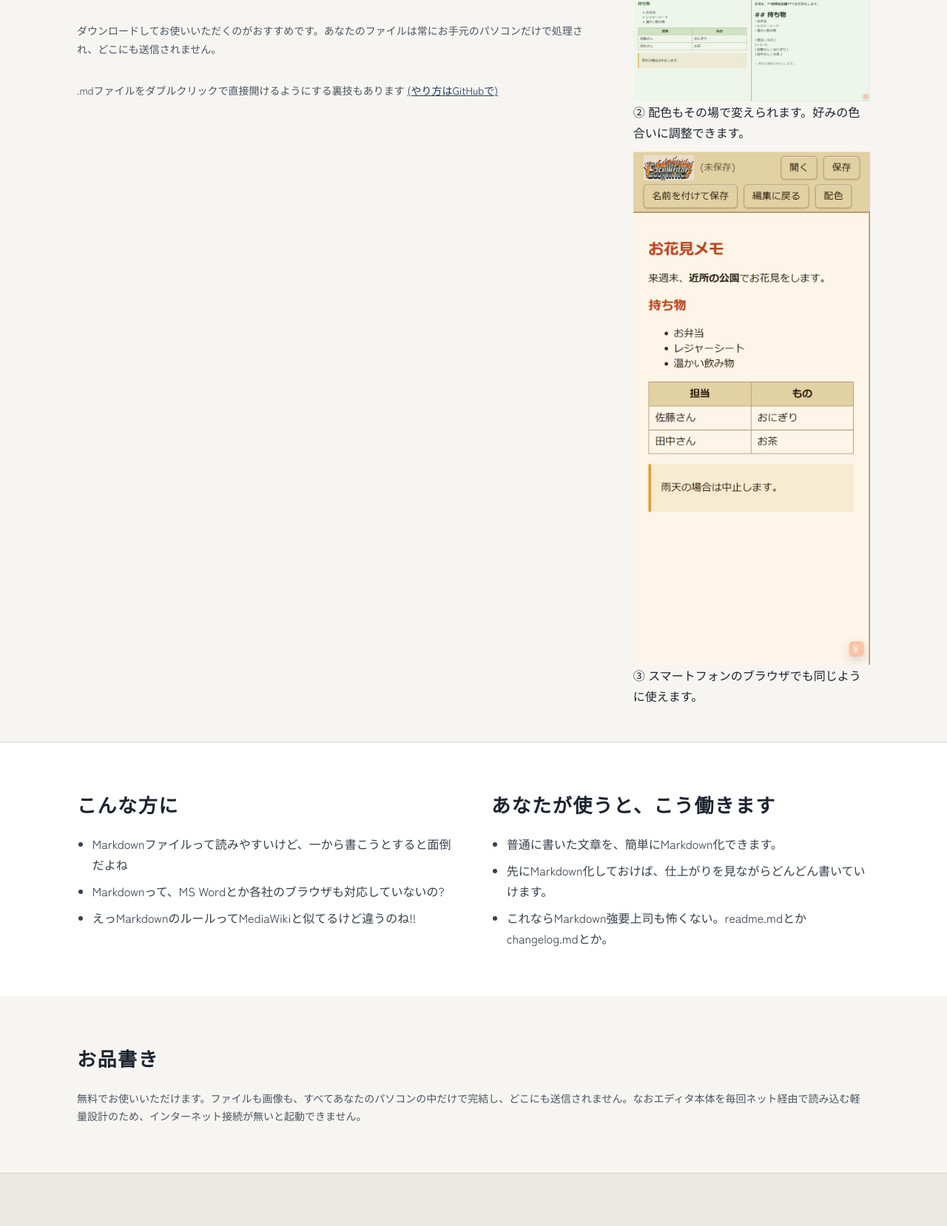
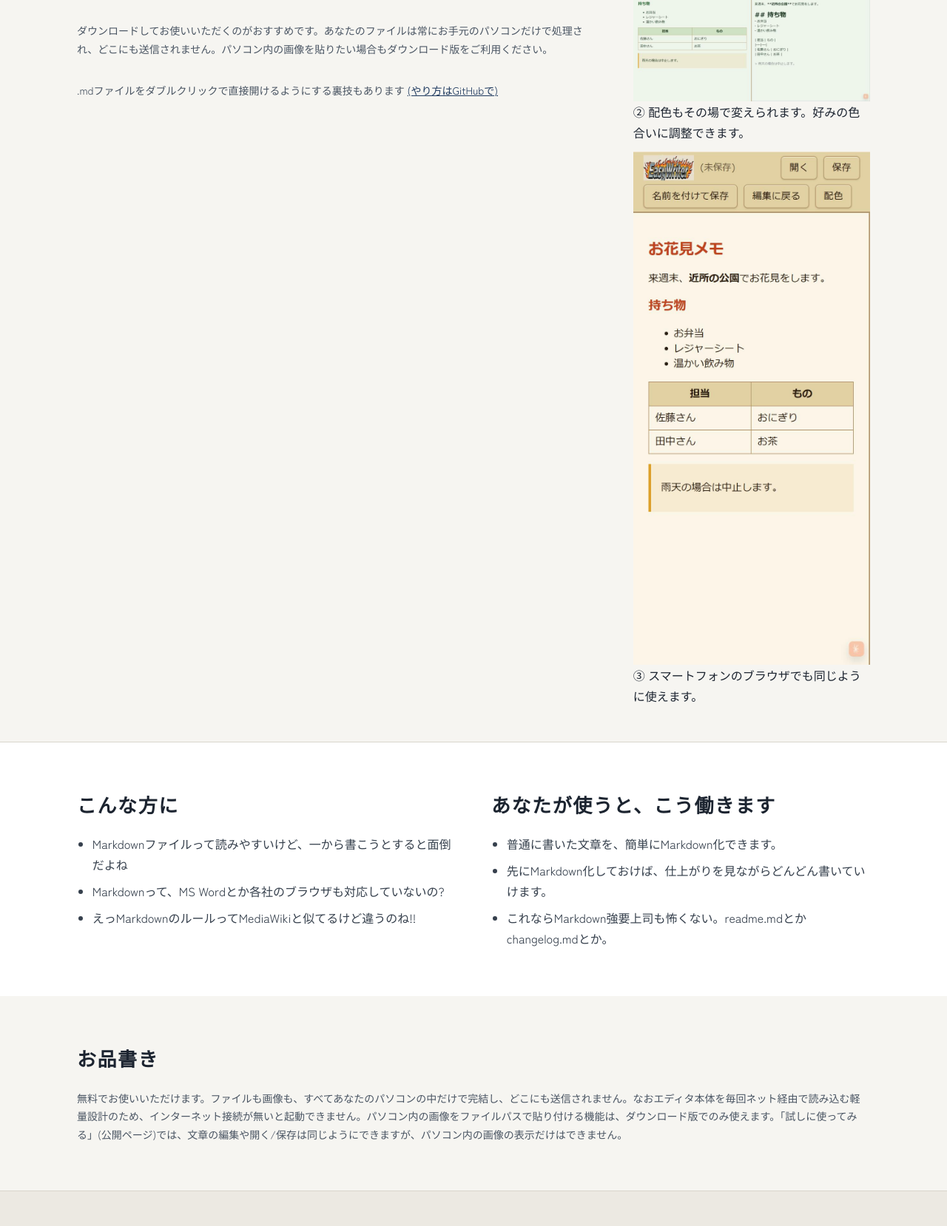
Before and after one commit to k1sasaki/k1sasaki.github.io, a plain HTML site: page goods/easywriter/index.html in a window 1280 px wide. Shown: the part 477-2135 px from the top of the page at 74% size. Drawn offline with Linux system fonts and the light colour scheme; a web font is replaced by a local one.

Commit message:
EasyWriter liteの画像リンクはダウンロード版のみ対応と明記

```diff
--- a/goods/easywriter/index.html
+++ b/goods/easywriter/index.html
@@ -77,7 +77,7 @@
         </a>
         <a class="btn btn-outline" href="https://k1sasaki.github.io/easywriter-lite/">試しに使ってみる</a>
       </div>
-      <p class="note">ダウンロードしてお使いいただくのがおすすめです。あなたのファイルは常にお手元のパソコンだけで処理され、どこにも送信されません。</p>
+      <p class="note">ダウンロードしてお使いいただくのがおすすめです。あなたのファイルは常にお手元のパソコンだけで処理され、どこにも送信されません。パソコン内の画像を貼りたい場合もダウンロード版をご利用ください。</p>
       <p class="note">.mdファイルをダブルクリックで直接開けるようにする裏技もあります
       <a href="https://github.com/k1sasaki/easywriter-lite">(やり方はGitHubで)</a></p>
 
@@ -126,7 +126,7 @@
   <!-- ===== 3. お品書き(利用条件) ===== -->
   <section class="wrap section">
     <h2 class="sub">お品書き</h2>
-    <p class="note">無料でお使いいただけます。ファイルも画像も、すべてあなたのパソコンの中だけで完結し、どこにも送信されません。なおエディタ本体を毎回ネット経由で読み込む軽量設計のため、インターネット接続が無いと起動できません。</p>
+    <p class="note">無料でお使いいただけます。ファイルも画像も、すべてあなたのパソコンの中だけで完結し、どこにも送信されません。なおエディタ本体を毎回ネット経由で読み込む軽量設計のため、インターネット接続が無いと起動できません。パソコン内の画像をファイルパスで貼り付ける機能は、ダウンロード版でのみ使えます。「試しに使ってみる」(公開ページ)では、文章の編集や開く/保存は同じようにできますが、パソコン内の画像の表示だけはできません。</p>
   </section>
 
   <!-- ===== 4. 店主のひとこと ===== -->
```
